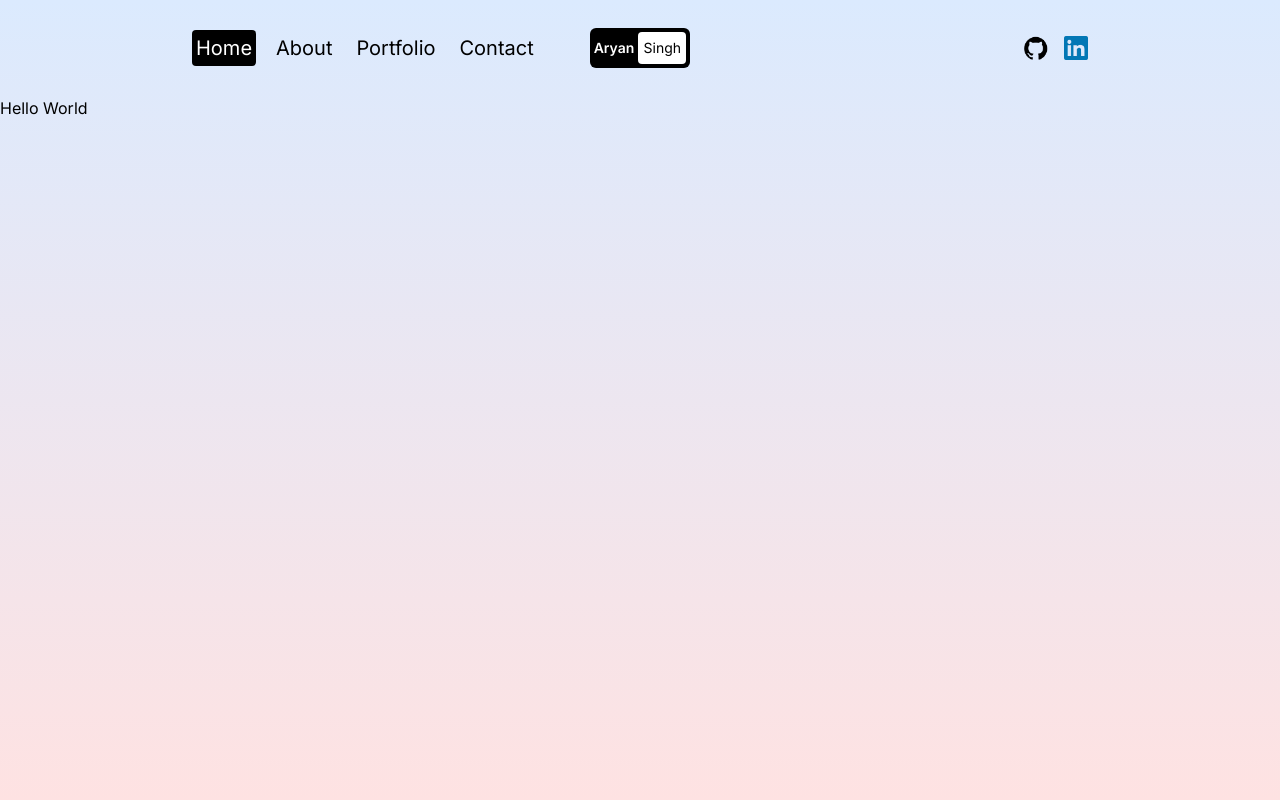
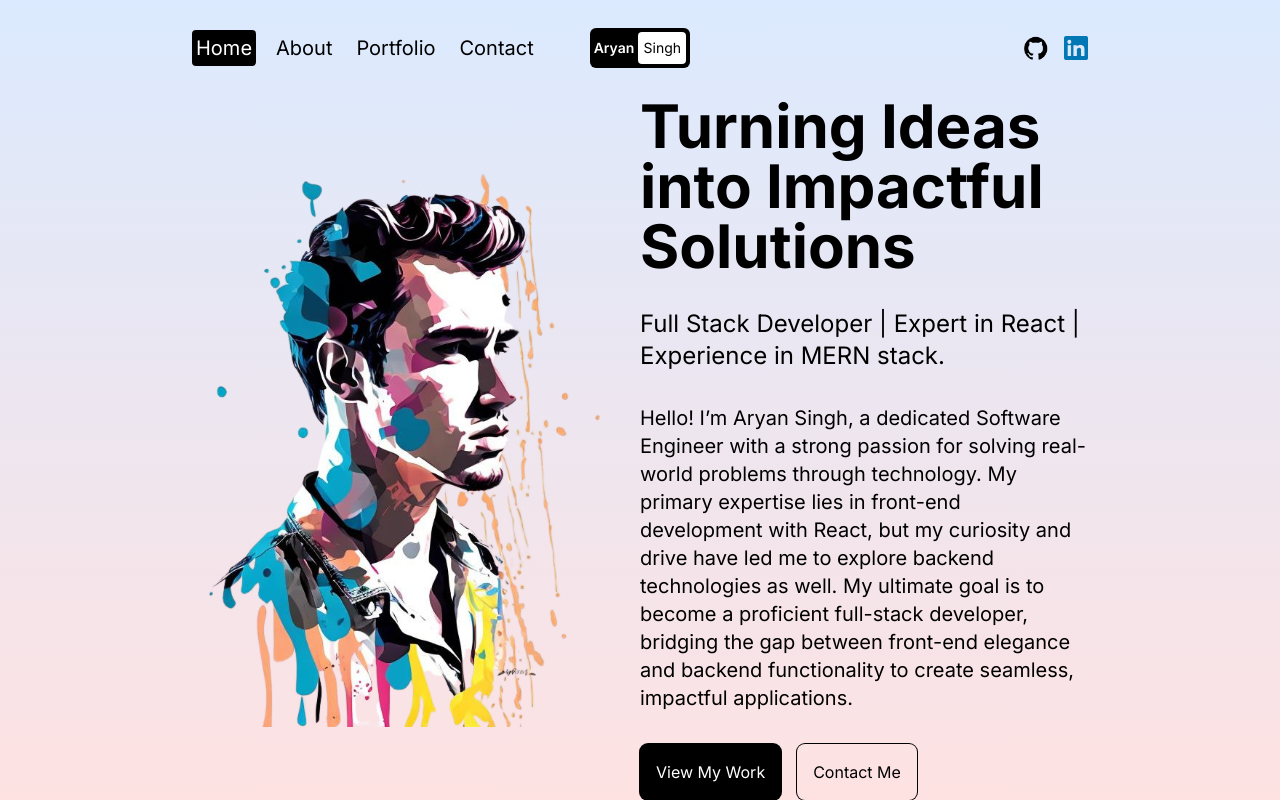
Before and after one commit to singhcoderX/portfolio, a Next.js app: page / in a window 1280 px wide. Built offline with nearby package versions, Linux system fonts and the light colour scheme.

Commit message:
added home page

```diff
--- a/src/app/layout.js
+++ b/src/app/layout.js
@@ -18,7 +18,7 @@ export default function RootLayout({ children }) {
           <div className="h-24">
             <NavBar />
           </div>
-          <div className="h-[calc(100vh - 6rem)]">{children}</div>
+          <div className="h-[calc(100vh-6rem)]">{children}</div>
         </div>
       </body>
     </html>
--- a/src/app/page.jsx
+++ b/src/app/page.jsx
@@ -1,5 +1,41 @@
+import Image from "next/image";
+
 const Homepage = () => {
-  return <div>Hello World</div>;
+  return (
+    <div className="h-full flex flex-col lg:flex-row px-4 sm:px-8 md:px-12 lg:px-20 xl:px-48">
+      {/* Image Container */}
+      <div className="h-1/2 lg:h-full lg:w-1/2 relative">
+        <Image src={"/hero.png"} alt="" fill className="object-contain" />
+      </div>
+      {/* Text Container */}
+      <div className="h-1/2 lg:h-full lg:w-1/2 flex flex-col gap-2 md:gap-8  items-center justify-center relative">
+        <h1 className="text-4xl lg:text-6xl font-bold">
+          Turning Ideas into Impactful Solutions
+        </h1>
+        <p className="text-xl lg:text-2xl">
+          Full Stack Developer | Expert in React | Experience in MERN stack.
+        </p>
+        <p className="lg:text-xl">
+          Hello! I’m Aryan Singh, a dedicated Software Engineer with a strong
+          passion for solving real-world problems through technology. My primary
+          expertise lies in front-end development with React, but my curiosity
+          and drive have led me to explore backend technologies as well. My
+          ultimate goal is to become a proficient full-stack developer, bridging
+          the gap between front-end elegance and backend functionality to create
+          seamless, impactful applications.
+        </p>
+        {/* BUTTONS */}
+        <div className="flex gap-4 w-full">
+          <button className="p-4 rounded-lg ring-1 ring-black bg-black text-white">
+            View My Work
+          </button>
+          <button className="p-4 rounded-lg ring-1 ring-black">
+            Contact Me
+          </button>
+        </div>
+      </div>
+    </div>
+  );
 };
 
 export default Homepage;
```
